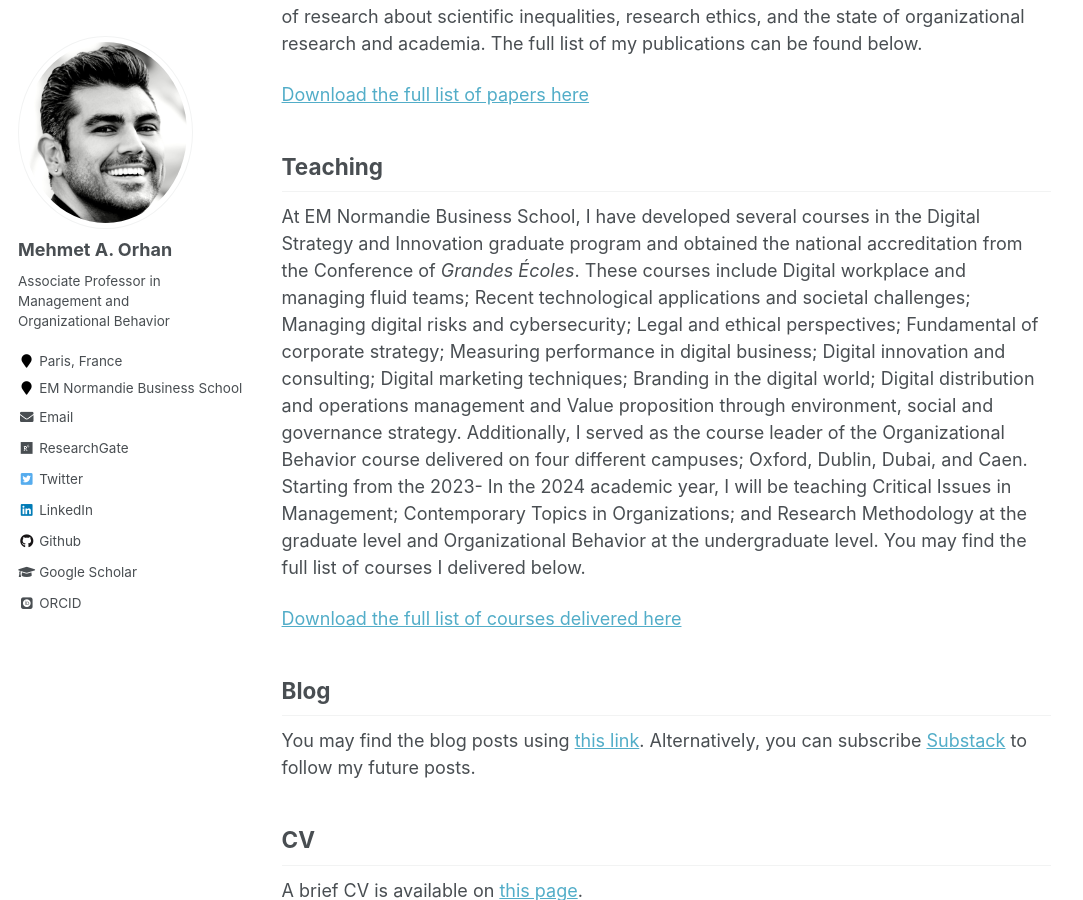
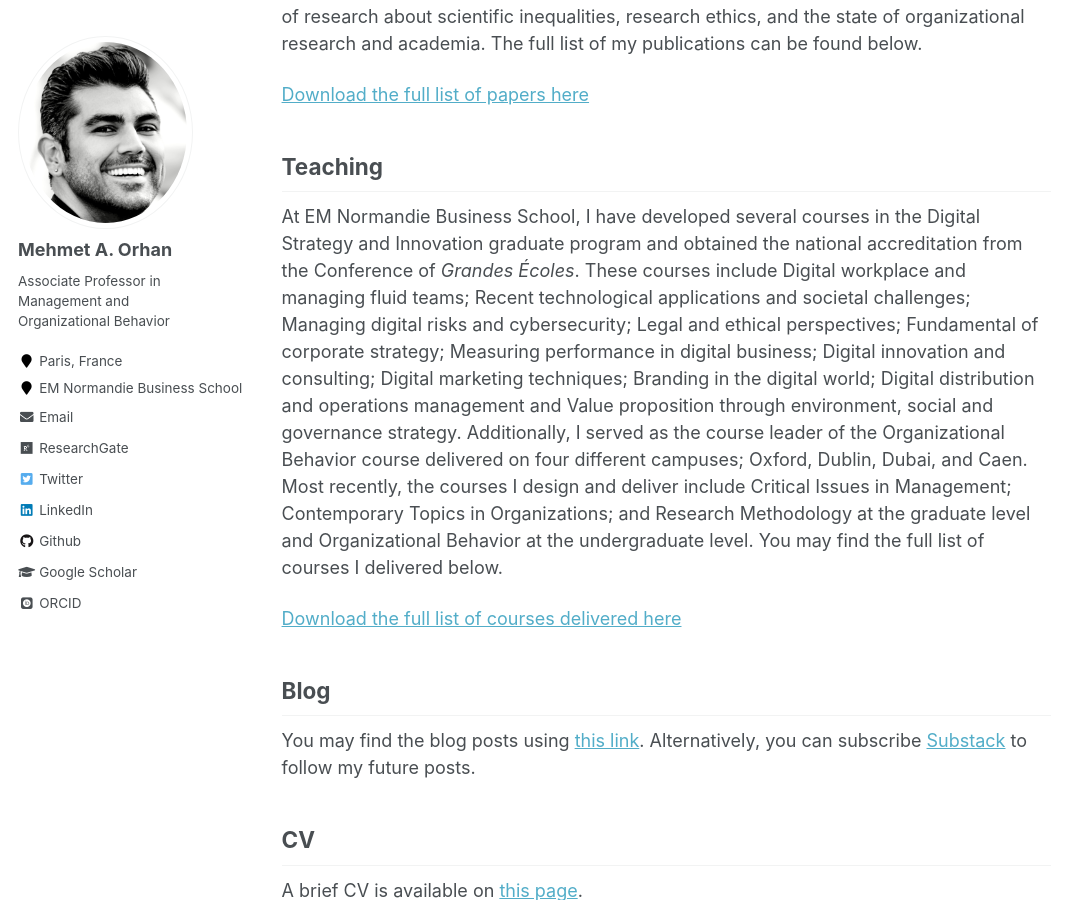
Before and after one commit to maorhan/maorhan.github.io, a Jekyll site: the page built from _pages/about.md, in a window 1280 px wide and 900 px high, scrolled down 1001 px. Shown: the whole window, without its empty margins (0-1083 px from the left). Built offline with Jekyll 4.4.1, drawn with Linux system fonts in a browser that asks for light colours; some web fonts are replaced.

Commit message:
Update about.md

```diff
--- a/_pages/about.md
+++ b/_pages/about.md
@@ -27,9 +27,7 @@ academia. The full list of my publications can be found below.
 At EM Normandie Business School, I have developed several courses in the Digital Strategy and Innovation graduate program and obtained the national accreditation from the Conference of _Grandes Écoles_. These courses
 include Digital workplace and managing fluid teams; Recent technological applications and societal challenges; Managing digital risks and cybersecurity; Legal and ethical perspectives; Fundamental of corporate strategy;
 Measuring performance in digital business; Digital innovation and consulting; Digital marketing techniques; Branding in the digital world; Digital distribution and operations management and Value proposition through
-environment, social and governance strategy. Additionally, I served as the course leader of the Organizational Behavior course delivered on four different campuses; Oxford, Dublin, Dubai, and Caen. Starting from the 2023-
-In the 2024 academic year, I will be teaching Critical Issues in Management; Contemporary Topics in Organizations; and Research Methodology at the graduate level and Organizational Behavior at the undergraduate level. You
-may find the full list of courses I delivered below.
+environment, social and governance strategy. Additionally, I served as the course leader of the Organizational Behavior course delivered on four different campuses; Oxford, Dublin, Dubai, and Caen. Most recently, the courses I design and deliver include Critical Issues in Management; Contemporary Topics in Organizations; and Research Methodology at the graduate level and Organizational Behavior at the undergraduate level. You may find the full list of courses I delivered below.
 
 [Download the full list of courses delivered here](https://maorhan.github.io/files/Teaching.pdf)
 
```
